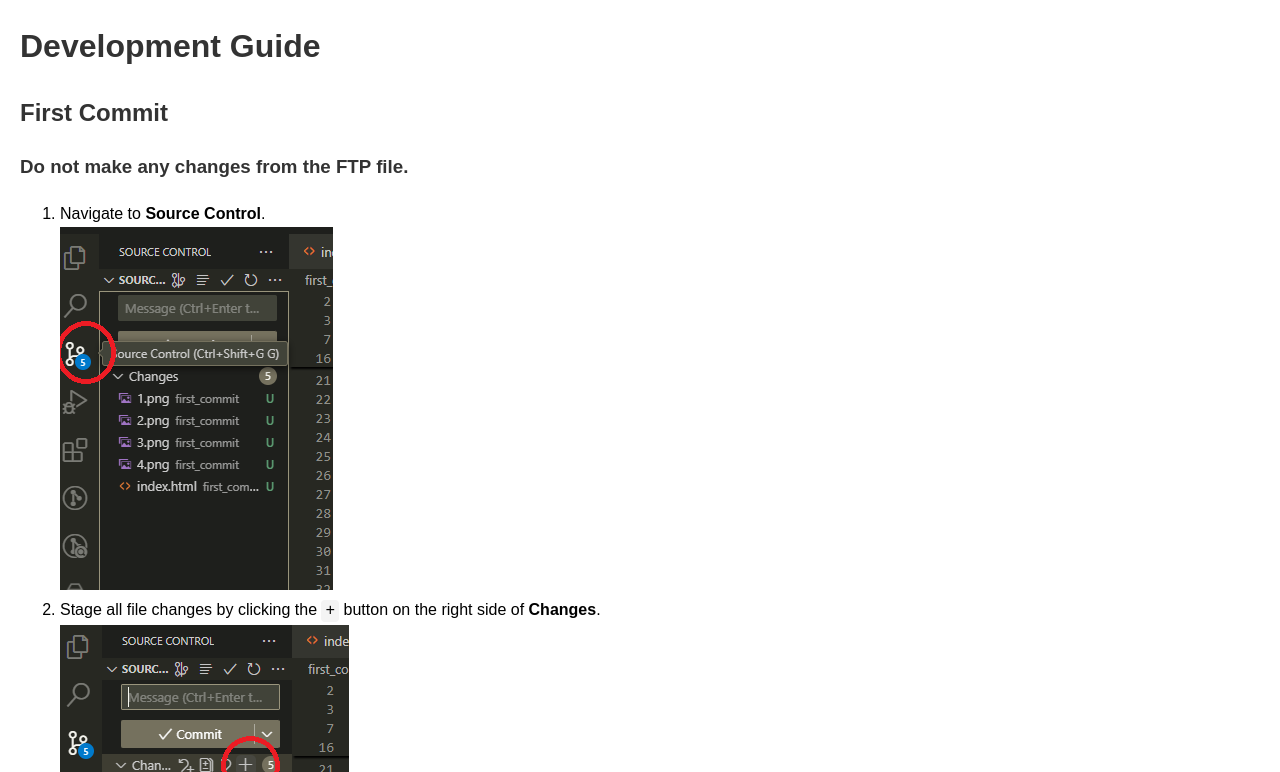
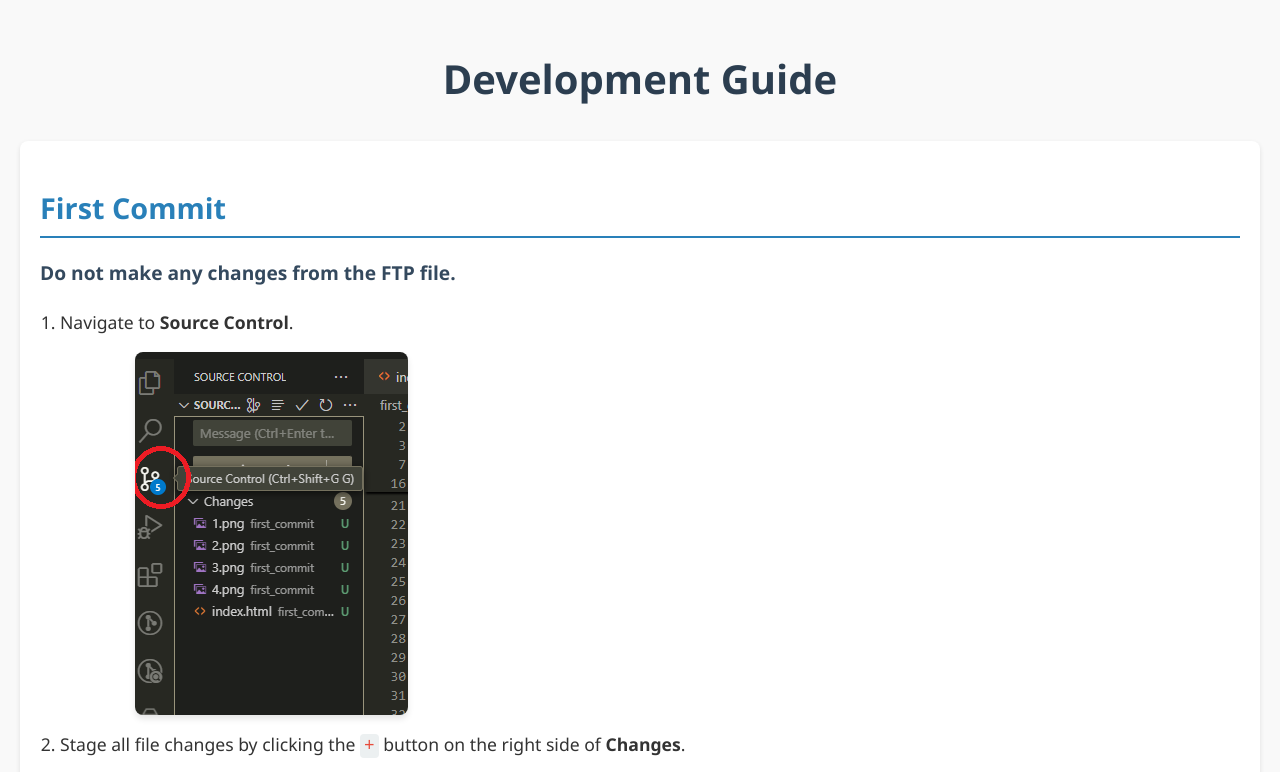
Before and after one commit to afafilo/setup_env, a plain HTML site: page first_commit/index.html in a window 1280 px wide. Shown: the top 772 px of the page. Drawn offline with Linux system fonts and the light colour scheme.

Commit message:
first commit

```diff
--- a/first_commit/index.html
+++ b/first_commit/index.html
@@ -6,21 +6,64 @@
     <title>Development Guide</title>
     <style>
         body {
-            font-family: Arial, sans-serif;
+            font-family: 'Segoe UI', Tahoma, Geneva, Verdana, sans-serif;
+            background-color: #f9f9f9;
+            color: #333;
             line-height: 1.6;
-            margin: 20px;
+            margin: 0;
+            padding: 20px;
         }
-        h1, h2, h3 {
-            color: #333;
+        h1 {
+            font-size: 2.5em;
+            text-align: center;
+            color: #2c3e50;
+            margin-bottom: 30px;
+            font-weight: bold;
+        }
+        h2 {
+            color: #2980b9;
+            font-size: 1.8em;
+            border-bottom: 2px solid #2980b9;
+            padding-bottom: 5px;
+            margin-bottom: 20px;
+        }
+        h3 {
+            color: #34495e;
+            font-size: 1.2em;
+            margin-top: 0;
+            margin-bottom: 20px;
+        }
+        ol {
+            margin: 0;
+            padding-left: 20px;
+        }
+        li {
+            margin-bottom: 10px;
+            font-size: 1.1em;
         }
         code {
-            background-color: #f4f4f4;
+            background-color: #ecf0f1;
             padding: 2px 4px;
             border-radius: 4px;
-            font-family: "Courier New", Courier, monospace;
+            font-family: 'Courier New', Courier, monospace;
+            color: #e74c3c;
+        }
+        img.center {
+            display: block;
+            max-width: 100%;
+            margin: 15px 75px;
+            border-radius: 8px;
+            box-shadow: 0 4px 6px rgba(0, 0, 0, 0.1);
         }
         .section {
-            margin-bottom: 20px;
+            background-color: #fff;
+            border-radius: 8px;
+            box-shadow: 0 2px 5px rgba(0, 0, 0, 0.1);
+            padding: 20px;
+            margin-bottom: 30px;
+        }
+        .section:last-of-type {
+            margin-bottom: 0;
         }
     </style>
 </head>
@@ -32,18 +75,23 @@
         <h3>Do not make any changes from the FTP file.</h3>
         <ol>
             <li>Navigate to <strong>Source Control</strong>.</li>
-            <img class="center"src="1.png">
+            <img class="center" src="1.png">
+
             <li>Stage all file changes by clicking the <code>+</code> button on the right side of <strong>Changes</strong>.</li>
-            <img class="center"src="2.png">
+            <img class="center" src="2.png">
+
             <li>Type <code>"first commit"</code> in the message field.</li>
-            <img class="center"src="3.png">
+            <img class="center" src="3.png">
+
             <li>Click the <strong>Commit</strong> button.</li>
-            <img class="center"src="4.png">
+            <img class="center" src="4.png">
+
             <li>Click the three dots on the upper right side of <strong>Source Control</strong> and select <strong>Push</strong>.</li>
-            <img class="center"src="5.png">
-            <img class="center"src="6.png">
+            <img class="center" src="5.png">
+            <img class="center" src="6.png">
+
             <li>Click the three dots again and select <strong>Pull</strong>.</li>
-            <img class="center"src="7.png">
+            <img class="center" src="7.png">
         </ol>
     </div>
 
@@ -51,11 +99,13 @@
         <h2>Create Local Branch</h2>
         <ol>
             <li>At the bottom left of the VS Code window, click <strong>Branch</strong>.</li>
-            <img class="center"src="8.png">
+            <img class="center" src="8.png">
+
             <li>Click <strong>Create New Branch</strong>.</li>
-            <img class="center"src="9.png">
+            <img class="center" src="9.png">
+
             <li>Type <code>"local"</code> and press <strong>Enter</strong>.</li>
-            <img class="center"src="9.png">
+            <img class="center" src="9.png">
         </ol>
     </div>
 
```
